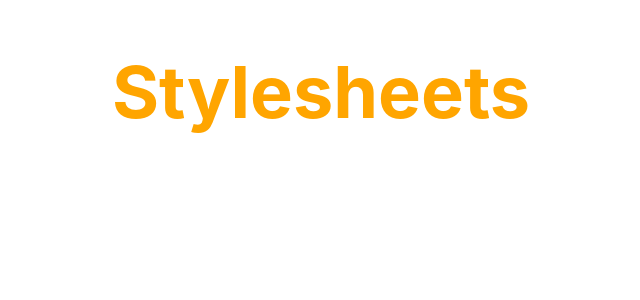
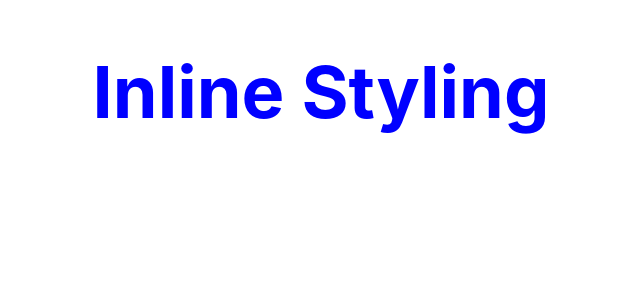
Before and after one commit to vishal-muralidharan/React-Course, a React (Create React App) app in the folder hello-world/: page / in a window 1280 px wide. Shown: the top 300 px of the page, without its empty margins (319-959 px from the left). Built offline with nearby package versions, Linux system fonts and the light colour scheme.

Commit message:
Styling - III

```diff
--- a/hello-world/src/App.js
+++ b/hello-world/src/App.js
@@ -12,11 +12,13 @@
 import UserGreeting from './components/UserGreeting'
 import NameList from './components/NameList'
 import Stylesheet from './components/Stylesheet.js'
+import Inline from './components/Inline.js'
 
 function App() {
   return (
     <div className="App">
-        <Stylesheet primary={true} />
+      <Inline />
+        {/* <Stylesheet primary={true} /> */}
         {/* <NameList /> */}
         {/* <UserGreeting /> */}
         { /*<ParentComponent /> */ }
--- /dev/null
+++ b/hello-world/src/components/Inline.js
@@ -0,0 +1,16 @@
+import React from 'react'
+
+const heading = {
+    fontSize: '72px',
+    color: 'blue'
+}
+
+function Inline() {
+    return (
+        <div>
+            <h1 style={heading}>Inline Styling</h1>
+        </div>
+    )
+}
+
+export default Inline
```
